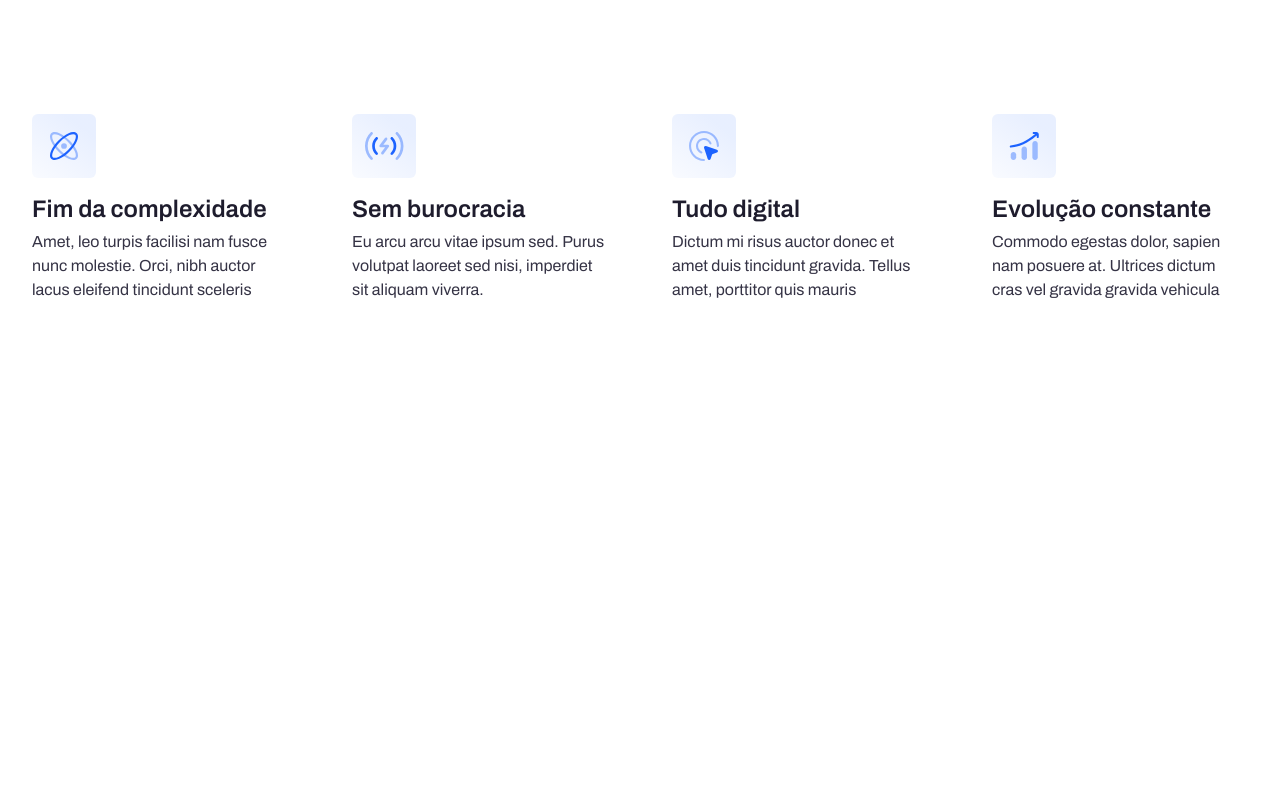
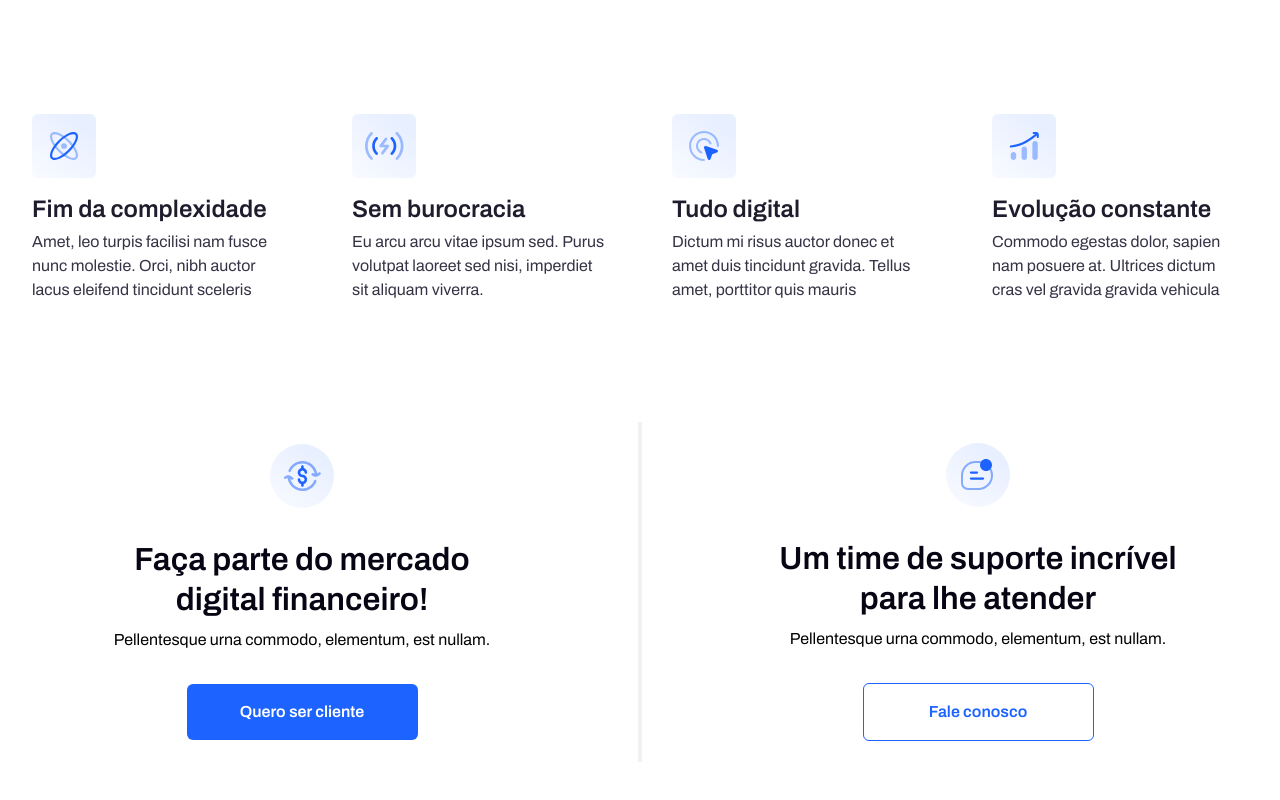
Before and after one commit to charlesalmeiida/smart-money, a Next.js app: page / in a window 1280 px wide. Shown: the part 1537-2337 px from the top of the page. Before the commit the page ends 1959 px from the top, so only its background shows below. Built offline with nearby package versions, Linux system fonts and the light colour scheme; a web font is replaced by a local one.

Commit message:
feat: criando a section banners

```diff
--- a/src/app/page.tsx
+++ b/src/app/page.tsx
@@ -1,11 +1,13 @@
+import { HeroSection } from "@/components/homepage/hero"
 import { AboutSection } from "@/components/homepage/about"
-import { HeroSection } from "@/components/homepage/hero"
+import { BannersSection } from "@/components/homepage/banners"
 
 export default function Home() {
   return (
     <>
       <HeroSection />
       <AboutSection />
+      <BannersSection />
     </>
   )
 }
--- a/src/components/button/index.tsx
+++ b/src/components/button/index.tsx
@@ -7,6 +7,8 @@ const button = tv({
       primary: "bg-primary-default text-neutral-white",
       secondary:
         "bg-neutral-white text-gray-700 hover:bg-primary-default hover:text-neutral-white",
+      outline:
+        "bg-transparent border border-button border-primary-default text-primary-default hover:bg-primary-default hover:text-neutral-white",
     },
     size: {
       sm: "py-3 px-6 text-sm",
@@ -18,7 +20,7 @@ const button = tv({
 
 interface ButtonProps extends React.ButtonHTMLAttributes<HTMLButtonElement> {
   children: React.ReactNode
-  color: "primary" | "secondary"
+  color: "primary" | "secondary" | "outline"
   size: "sm" | "lg" | "md"
 }
 
--- a/src/components/homepage/about/list-item.tsx
+++ b/src/components/homepage/about/list-item.tsx
@@ -9,12 +9,7 @@ interface ListItemProps {
 export function ListItem({ image, title, description }: ListItemProps) {
   return (
     <div className="max-w-64">
-      <Image
-        src={image}
-        width={64}
-        height={64}
-        alt="Ícone Fim da complexidade"
-      />
+      <Image src={image} width={64} height={64} alt={`Ícone ${title}`} />
       <h6 className="mt-4 font-semibold text-gray-500">{title}</h6>
       <p className="text-gray-300 leading-6 mt-[6px]">{description}</p>
     </div>
--- /dev/null
+++ b/src/components/homepage/banners/banner-text.tsx
@@ -0,0 +1,36 @@
+import { Button } from "@/components/button"
+import Image from "next/image"
+
+interface BannerTextProps {
+  type: "sale" | "support"
+  title: string
+  description: string
+  button: "primary" | "outline"
+}
+
+export function BannerText({
+  type,
+  title,
+  description,
+  button,
+}: BannerTextProps) {
+  return (
+    <div className="flex-total-center space-y-8 flex-col max-w-banner">
+      <Image
+        src={type === "sale" ? "/svg/icon-money.svg" : "/svg/icon-chat.svg"}
+        width={64}
+        height={64}
+        alt="Ícone da seção banner"
+      />
+      <div>
+        <h5 className="max-w-banner text-gray-800 font-semibold mb-2">
+          {title}
+        </h5>
+        <p>{description}</p>
+      </div>
+      <Button color={button} size="md">
+        {type === "sale" ? "Quero ser cliente" : "Fale conosco"}
+      </Button>
+    </div>
+  )
+}
--- /dev/null
+++ b/src/components/homepage/banners/index.tsx
@@ -0,0 +1,24 @@
+import { Container } from "@/components/container"
+import { BannerText } from "./banner-text"
+
+export function BannersSection() {
+  return (
+    <section className="pb-section">
+      <Container className="flex justify-around text-center">
+        <BannerText
+          button="primary"
+          description="Pellentesque urna commodo, elementum, est nullam."
+          title="Faça parte do mercado digital financeiro!"
+          type="sale"
+        />
+        <div className="h-[340px] w-1 bg-neutral-gray02 opacity-30"></div>
+        <BannerText
+          button="outline"
+          description="Pellentesque urna commodo, elementum, est nullam."
+          title="Um time de suporte incrível para lhe atender"
+          type="support"
+        />
+      </Container>
+    </section>
+  )
+}
--- a/tailwind.config.ts
+++ b/tailwind.config.ts
@@ -55,9 +55,13 @@ export default {
         grid: "77.5rem",
         button: "14.4375rem",
         card: "17.375rem",
+        banner: "25.5rem",
       },
       padding: {
         section: "7.5rem",
+      },
+      borderWidth: {
+        button: "0.0938rem",
       },
     },
   },
```
Also changed, not shown: public/svg/icon-chat.svg (added), public/svg/icon-money.svg (added).
